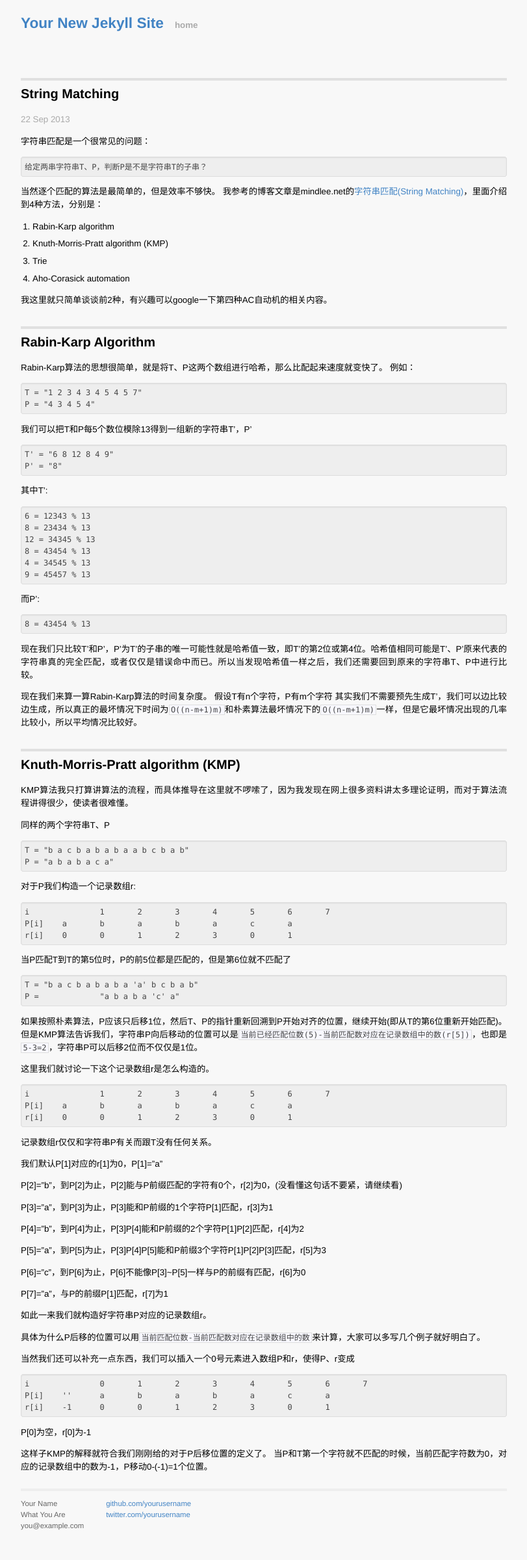
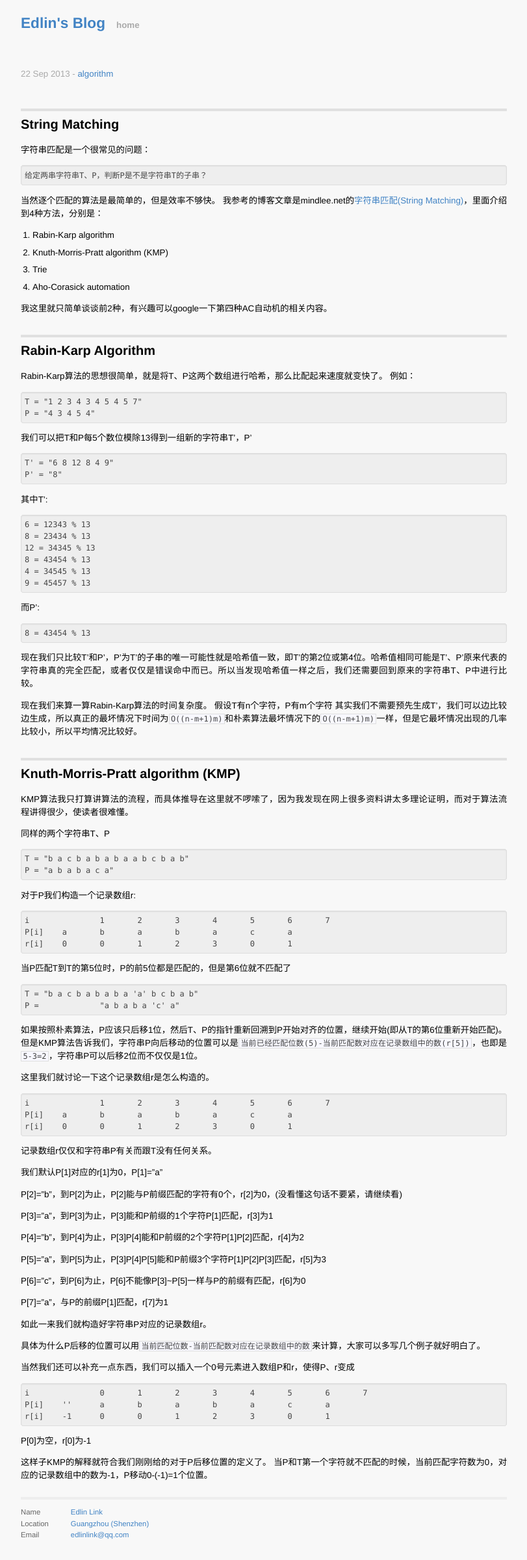
Before and after one commit to EdlinLink/edlinlink.github.io, a Jekyll site: the page built from _posts/2013-09-22-String_Matching_Learning_Node.markdown, in a window 1280 px wide. Shown: the whole page at 65% size, without its empty margins (234-1045 px from the left). Built offline with Jekyll 4.4.1, drawn with Linux system fonts in a browser that asks for light colours; Markdown is read by kramdown in place of the engine named in the settings.

Commit message:
basically ok

```diff
--- a/_config.yml
+++ b/_config.yml
@@ -1,3 +1,3 @@
-name: Your New Jekyll Site
+name: Edlin's Blog
 markdown: redcarpet
 pygments: true
--- a/_layouts/default.html
+++ b/_layouts/default.html
@@ -26,15 +26,16 @@
           <div class="footer">
             <div class="contact">
               <p>
-                Your Name<br />
-                What You Are<br />
-                you@example.com
+                Name<br />
+                Location<br />
+                Email
               </p>
             </div>
             <div class="contact">
               <p>
-                <a href="https://github.com/yourusername">github.com/yourusername</a><br />
-                <a href="https://twitter.com/yourusername">twitter.com/yourusername</a><br />
+                <a href="http://weibo.com/edlin">Edlin Link</a><br />
+                <a href="http://image.baidu.com/i?tn=baiduimage&ipn=r&ct=201326592&cl=2&fm=index&lm=-1&st=-1&sf=2&fmq=&pv=&ic=0&nc=1&z=&fb=0&istype=2&ie=utf-8&word=%E5%B9%BF%E5%B7%9E">Guangzhou (Shenzhen)</a><br />
+                <a href="edlinlink@qq.com">edlinlink@qq.com</a><br />
               </p>
             </div>
           </div>
--- a/_layouts/post.html
+++ b/_layouts/post.html
@@ -1,8 +1,11 @@
 ---
 layout: default
 ---
-<h2>{{ page.title }}</h2>
-<p class="meta">{{ page.date | date_to_string }}</p>
+
+<!--<h2>{{ page.title }}</h2>-->
+<p class="meta">{{ page.date | date_to_string }}
+ - <a class="categories">{{ page.categories }}</a>
+</p>
 
 <div class="post">
 {{ content }}
--- a/_posts/2013-09-22-String_Matching_Learning_Node.markdown
+++ b/_posts/2013-09-22-String_Matching_Learning_Node.markdown
@@ -3,8 +3,12 @@ layout: post
 title:  "String Matching"
 date:   2013-09-22 00:00:00
 categories: algorithm
+
 ---
 
+
+String Matching
+------------------
 
 字符串匹配是一个很常见的问题：
 
--- a/css/main.css
+++ b/css/main.css
@@ -191,8 +191,10 @@ ul.posts span {
 }
 
 .site .meta {
+  display: inline-block;
   color: #aaa;
 }
+
 
 .site .footer {
   font-size: 85%;
@@ -205,6 +207,7 @@ ul.posts span {
 .site .footer .contact {
   float: left;
   margin-right: 3em;
+  text-align: left;
 }
 
 .site .footer .contact a {
```
Also changed, not shown: _posts/2013-09-21-Graphviz_Learning_Note.markdown (added, +69 -0 lines), _posts/2013-09-29-welcome-to-jekyll.markdown (deleted, +0 -24 lines), _posts/picture/Graphviz_Learning_Note-1.jpg (added), _posts/picture/Graphviz_Learning_Note-2.jpg (added), _posts/picture/Graphviz_Learning_Note-3.jpg (added), 1 other file.
